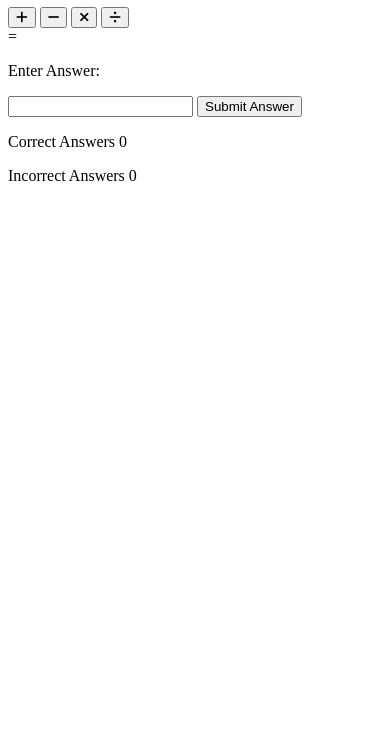
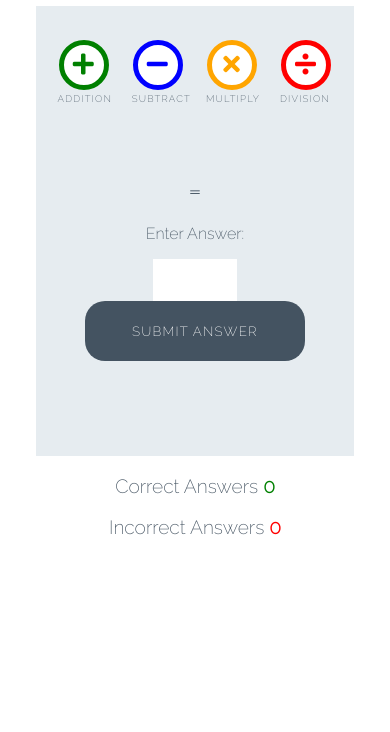
Before and after one commit to alexandrearantes1/love-maths, a plain HTML site: page index.html in a window 390 px wide. Shown: the part 112-844 px from the top of the page. Drawn offline with Linux system fonts and the light colour scheme.

Commit message:
Set up structure of game functions

```diff
--- a/assets/css/style.css
+++ b/assets/css/style.css
@@ -0,0 +1,249 @@
+/* --------- Global style */
+
+body {
+   background-color: white;
+   font-family: "Raleway", sans-serif;
+   color: #445361;
+   text-align: center;
+}
+
+/* --------- Heading */
+
+.heading {
+   text-align: center;
+   font-size: 2.5rem;
+}
+
+.logo {
+   height: 40px;
+   padding-right: 5px;
+}
+
+/* --------- Game layout */
+
+.game-area {
+   background-color: #E6ECF0;
+   box-sizing: border-box;
+   width: 85%;
+   height: 65vh;
+   max-height: 450px;
+   max-width: 830px;
+   margin-left: auto;
+   margin-right: auto;
+   padding: 1%;
+}
+
+.question-area {
+   width: 50%;
+   font-size: 2rem;
+   margin: auto;
+   padding: 50px 0;
+}
+
+.question-area span {
+   padding: 0 15px;
+}
+
+.score-area {
+   margin: 5px auto;
+   width: 60%;
+   font-size: 1.2rem;
+}
+
+.controls-area {
+   width: 85%;
+   margin: 30px auto;
+}
+
+#score {
+   color: green;
+   font-weight: bold;
+}
+
+#incorrect {
+   color: red;
+   font-weight: bold;
+}
+
+.answer-message {
+   display: none;
+   font-size: 1rem;
+}
+
+#answer-box {
+   border: none;
+   color: #445361;
+   display: inline-block;
+   height: 40px;
+   width: 80px;
+   font-size: 1.2rem;
+}
+
+.scores {
+   display: inline-block;
+   padding: 25px;
+}
+
+/* --------- Buttons */
+
+.btn {
+   width: 220px;
+   height: 60px;
+   font-family: "Raleway", sans-serif;
+   text-transform: uppercase;
+   letter-spacing: 1.2px;
+   color: white;
+}
+
+.btn:focus {
+   outline: none;
+}
+
+.btn--big {
+   padding-top: 10px;
+   border-radius: 50%;
+   background-color: white;
+   border: 10px solid;
+   width: 100px;
+   height: 100px;
+   font-size: 3.2rem;
+   margin: 0px 10px 20px;
+   transition: all 0.5s;
+}
+
+.btn--big::after {
+   content: attr(data-type);
+   font-size: 1rem;
+   color: #445361;
+   position: relative;
+   left: -0.5em;
+}
+
+.btn--blue {
+   border-color: blue;
+   color: blue;
+}
+
+.btn--blue:active,
+.btn--blue:hover {
+   background-color: darkblue;
+   color: white;
+}
+
+.btn--orange {
+   border-color: orange;
+   color: orange;
+}
+
+.btn--orange:active,
+.btn--orange:hover {
+   background-color: darkorange;
+   color: white;
+}
+
+.btn--red {
+   border-color: red;
+   color: red;
+}
+
+.btn--red:active,
+.btn--red:hover {
+   background-color: darkred;
+   color: white;
+}
+
+.btn--green {
+   border-color: green;
+   color: green;
+}
+
+.btn--green:active,
+.btn--green:hover {
+   background-color: darkgreen;
+   color: white;
+}
+
+.btn--gray {
+   margin-top: 25px;
+   background-color: #445361;
+   border: 1px transparent;
+   border-radius: 20px;
+}
+
+.btn--gray:active,
+.btn--gray:hover {
+   background-color: #0d1013;
+}
+
+/* --------- Media queries */
+
+@media (max-width: 720px) {
+   .controls-area {
+       width: 100%;
+   }
+
+   .btn--big {
+       padding: 5px;
+       border: 5px solid;
+       width: 50px;
+       height: 50px;
+       font-size: 1.5rem;
+       margin: 0px 10px 20px;
+   }
+
+   .btn--big::after {
+       font-size: 0.6rem;
+       left: -0.7rem;
+   }
+
+   .question-area {
+       padding: 10% 0;
+       width: 100%;
+   }
+
+   .question-area span {
+       padding: 0;
+   }
+
+   .answer-message {
+       display: block;
+   }
+
+   #answer-box {
+       display: block;
+       margin: 0 auto;
+   }
+   .btn--gray {
+       margin-top: 0;
+   }
+
+   .score-area {
+       width: 100%;
+   }
+
+   .scores {
+       margin: 0.5em auto;
+       display: block;
+       padding: 5px;
+   }
+
+   .heading {
+       font-size: 2rem;
+   }
+}
+
+@media (max-width: 320px) {
+   .game-area {
+       height: 70vh;
+   }
+
+   .controls-area {
+       width: 75%;
+       margin: 10px auto;
+   }
+
+   .question-area {
+       padding: 10px 0;
+   }
+
+}
--- a/index.html
+++ b/index.html
@@ -4,10 +4,10 @@
    <meta charset="UTF-8">
    <meta http-equiv="X-UA-Compatible" content="IE=edge">
    <meta name="viewport" content="width=device-width, initial-scale=1.0">
-   <link rel="stylesheet" href="https://kit.fontawesome.com/98206addba.css" crossorigin="anonymous">
    <link rel="preconnect" href="https://fonts.googleapis.com">
    <link rel="preconnect" href="https://fonts.gstatic.com" crossorigin>
    <link href="https://fonts.googleapis.com/css2?family=Raleway:wght@200&display=swap" rel="stylesheet">
+   <link rel="stylesheet" href="https://use.fontawesome.com/releases/v5.7.2/css/all.css" integrity="sha384-fnmOCqbTlWIlj8LyTjo7mOUStjsKC4pOpQbqyi7RrhN7udi9RwhKkMHpvLbHG9Sr" crossorigin="anonymous">
    <link rel="stylesheet" href="assets/css/style.css">
    <title>Love Maths</title>
 </head>
@@ -17,16 +17,16 @@
    </h1>
    <div class="game-area">
       <div class="controls-area">
-         <button classs="btn btn--big btn--green">
+         <button data-type="addition" class="btn btn--big btn--green">
             <i class="fas fa-plus"></i>
          </button>
-         <button classs="btn btn--big btn--blue">
+         <button data-type="subtract" class="btn btn--big btn--blue">
             <i class="fas fa-minus"></i>
          </button>
-         <button classs="btn btn--big btn--yellow">
+         <button data-type="multiply" class="btn btn--big btn--orange">
             <i class="fas fa-times"></i>
          </button>
-         <button classs="btn btn--big btn--red">
+         <button data-type="division" class="btn btn--big btn--red">
             <i class="fas fa-divide"></i>
          </button>
       </div>
@@ -37,7 +37,7 @@
          <span>=</span>
          <p class="answer-message">Enter Answer:</p>
          <input id="answer-box" type="number">
-         <button class="btn btn--gray">Submit Answer</button>
+         <button data-type="submit" class="btn btn--gray">Submit Answer</button>
       </div>
    </div>
    <div class="score-area">
```
